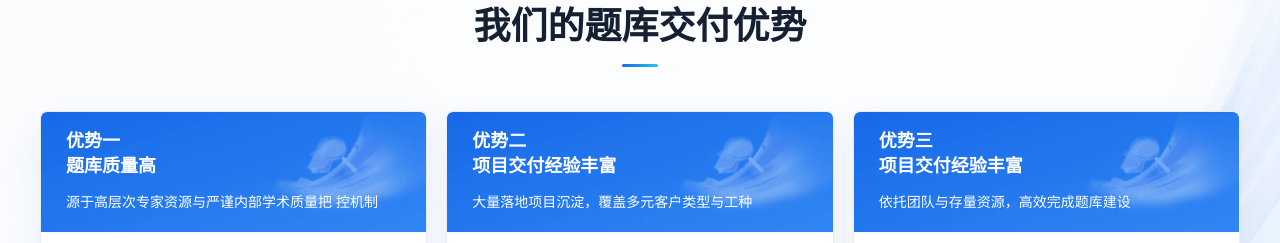
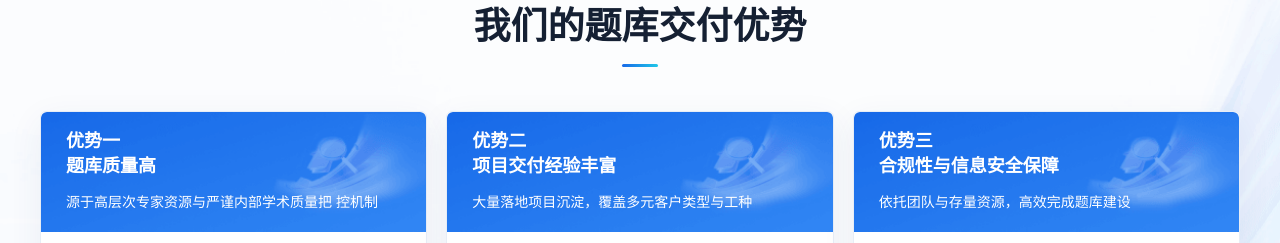
Before and after one commit to 763606865/zcyp-landing-hub, a Nuxt app: page /skillCert in a window 1280 px wide. Shown: the part 2357-2600 px from the top of the page. Built offline with nearby package versions, Linux system fonts and the light colour scheme.

Commit message:
fix:职业技能鉴定修改

```diff
--- a/app/pages/skillCert/index.vue
+++ b/app/pages/skillCert/index.vue
@@ -160,7 +160,7 @@ const advantagesData = [
     },
     {
         title: '优势三',
-        subtitle: '项目交付经验丰富',
+        subtitle: '合规性与信息安全保障',
         desc: '依托团队与存量资源，高效完成题库建设',
         items: [
             '专职命题团队+庞大外部专家池，快速匹配各行业命题专家',
```
